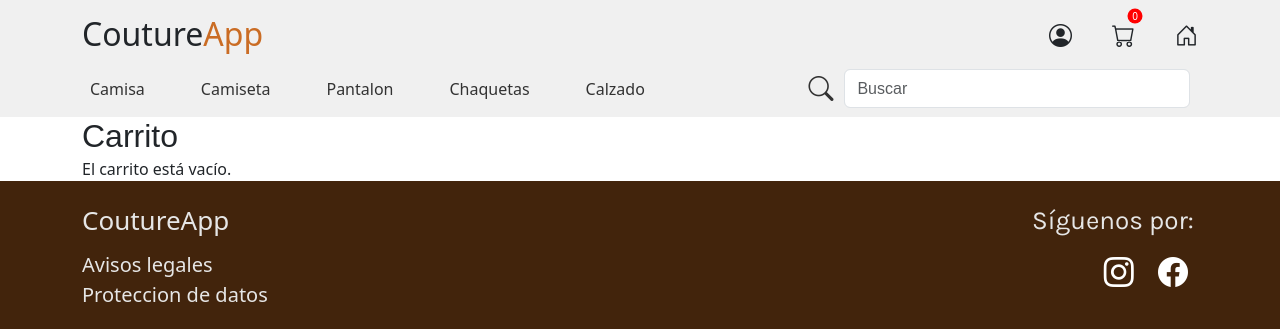
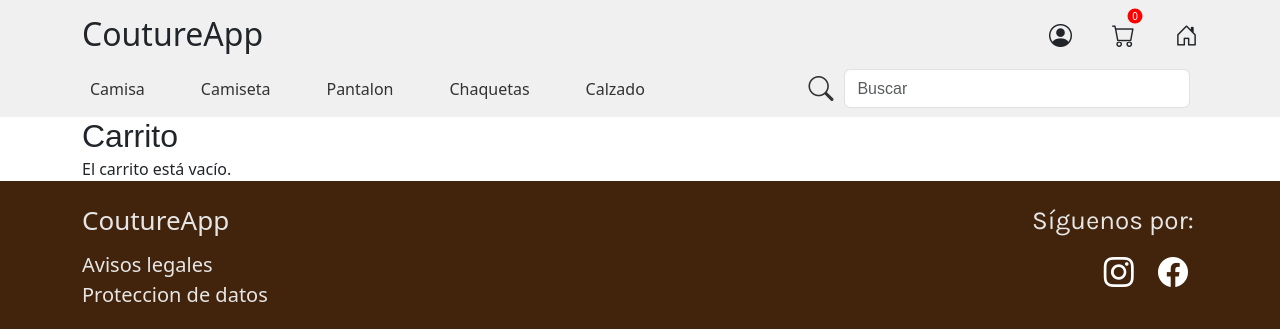
Before and after one commit to didachilari/ProjecteFinal, a PHP site: page /html/carrito.php in a window 1280 px wide. Shown: the top 329 px of the page. Run offline with PHP 8.4, Linux system fonts and the light colour scheme; some web fonts are replaced.

Commit message:
Revert "header"
This reverts commit 6416aef99dba6a8289e42114c8a953517bab56f9.

```diff
--- a/html/carrito.php
+++ b/html/carrito.php
@@ -16,7 +16,7 @@
         <div class="cabecera">
           <div class="row">
             <div class="col">
-              <a class="navbar-brand" href="./../index.php">Couture<span>App</span></a>
+              <a class="navbar-brand" href="./../index.php">CoutureApp</a>
             </div>
             <div class="col">
               <ul class="navbar-nav">
@@ -133,7 +133,7 @@
         <div class="col izquierda">
           <div class="row">
             <div class="col titulo">
-              <a class="navbar-brand" href="./../index.php">Couture<span>App</span></a>
+              <a class="navbar-brand" href="./../index.php">CoutureApp</a>
             </div>
             <div class="col">
               <a href="./../index.php">Avisos legales</a>
--- a/html/creacio-productes.php
+++ b/html/creacio-productes.php
@@ -79,7 +79,7 @@
         <div class="cabecera">
           <div class="row">
             <div class="col">
-              <a class="navbar-brand" href="./../index.php">Couture<span>App</span></a>
+              <a class="navbar-brand" href="./../index.php">CoutureApp</a>
             </div>
             <div class="col">
               <ul class="navbar-nav">
@@ -195,7 +195,7 @@
             <div class="col izquierda">
               <div class="row">
                 <div class="col titulo">
-                  <a class="navbar-brand" href="./../index.php">Couture<span>App</span></a>
+                  <a class="navbar-brand" href="./../index.php">CoutureApp</a>
                 </div>
                 <div class="col">
                   <a href="./../index.php">Avisos legales</a>
--- a/html/crear_marca.php
+++ b/html/crear_marca.php
@@ -64,7 +64,7 @@
         <div class="cabecera">
           <div class="row">
             <div class="col">
-              <a class="navbar-brand" href="./../index.php">Couture<span>App</span></a>
+              <a class="navbar-brand" href="./../index.php">CoutureApp</a>
             </div>
             <div class="col">
               <ul class="navbar-nav">
@@ -142,7 +142,7 @@
             <div class="col izquierda">
               <div class="row">
                 <div class="col titulo">
-                  <a class="navbar-brand" href="./../index.php">Couture<span>App</span></a>
+                  <a class="navbar-brand" href="./../index.php">CoutureApp</a>
                 </div>
                 <div class="col">
                   <a href="./../index.php">Avisos legales</a>
--- a/html/editar-productes.php
+++ b/html/editar-productes.php
@@ -90,7 +90,7 @@
         <div class="cabecera">
           <div class="row">
             <div class="col">
-              <a class="navbar-brand" href="./../index.php">Couture<span>App</span></a>
+              <a class="navbar-brand" href="./../index.php">CoutureApp</a>
             </div>
             <div class="col">
               <ul class="navbar-nav">
@@ -180,7 +180,7 @@
             <div class="col izquierda">
               <div class="row">
                 <div class="col titulo">
-                  <a class="navbar-brand" href="./../index.php">Couture<span>App</span></a>
+                  <a class="navbar-brand" href="./../index.php">CoutureApp</a>
                 </div>
                 <div class="col">
                   <a href="./../index.php">Avisos legales</a>
--- a/html/pagina-usuario.php
+++ b/html/pagina-usuario.php
@@ -71,7 +71,7 @@
         <div class="cabecera">
           <div class="row">
             <div class="col">
-              <a class="navbar-brand" href="./../index.php">Couture<span>App</span></a>
+              <a class="navbar-brand" href="./../index.php">CoutureApp</a>
             </div>
             <div class="col">
               <ul class="navbar-nav">
@@ -177,7 +177,7 @@
             <div class="col izquierda">
               <div class="row">
                 <div class="col titulo">
-                  <a class="navbar-brand" href="./../index.php">Couture<span>App</span></a>
+                  <a class="navbar-brand" href="./../index.php">CoutureApp</a>
                 </div>
                 <div class="col">
                   <a href="./../index.php">Avisos legales</a>
--- a/index.php
+++ b/index.php
@@ -23,7 +23,7 @@
     <div class="cabecera">
       <div class="row">
         <div class="col">
-          <a class="navbar-brand" href="./index.php">Couture<span>App</span></a>
+          <a class="navbar-brand" href="./index.php">CoutureApp</a>
         </div>
         <div class="col">
           <ul class="navbar-nav">
--- a/mostrar_productos_usuarios.php
+++ b/mostrar_productos_usuarios.php
@@ -74,7 +74,7 @@
     <?php
     $servername = "localhost";
     $username = "root";
-    $password = "root";
+    $password = "";
     $database = "couture";
 
     // Crear conexión
--- a/resultados_busqueda.php
+++ b/resultados_busqueda.php
@@ -74,7 +74,7 @@
     <?php
     $servername = "localhost";
     $username = "root";
-    $password = "root";
+    $password = "";
     $database = "couture";
 
     // Crear conexión
```
